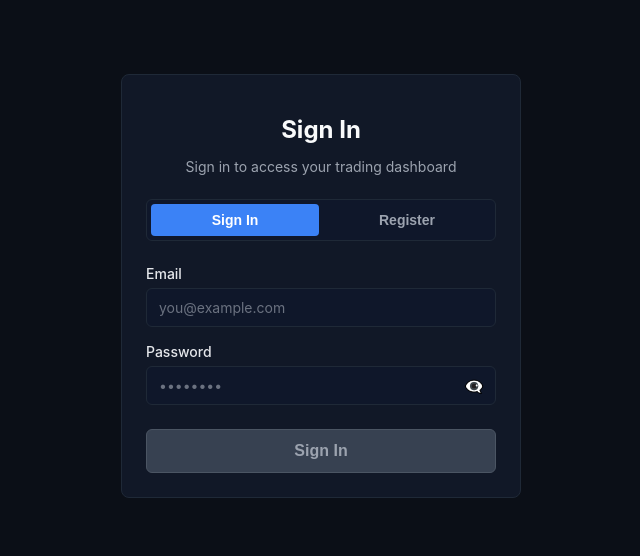
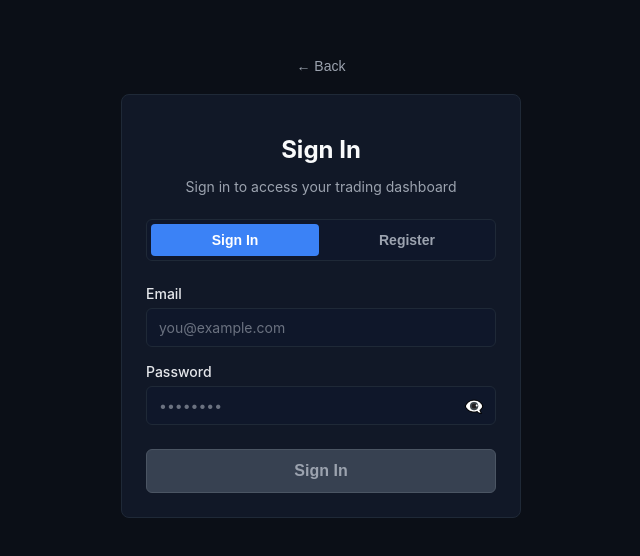
Before and after one commit to htrillo95/mini-exchange-frontend, a React (Create React App) app: page /auth in a window 1280 px wide. Shown: the part 114-670 px from the top of the page, without its empty margins (319-959 px from the left). Built offline with nearby package versions, Linux system fonts and the light colour scheme; no server answers.

Commit message:
Adding minimal back button on auth card

```diff
--- a/src/pages/AuthPage.tsx
+++ b/src/pages/AuthPage.tsx
@@ -149,6 +149,28 @@ export default function AuthPage() {
           onClose={() => setSuccessMessage(null)}
         />
       )}
+
+      <button
+        type="button"
+        onClick={() => navigate("/")}
+        style={{
+          background: "none",
+          border: "none",
+          color: "#9ca3af",
+          fontSize: 14,
+          cursor: "pointer",
+          padding: "4px 0",
+          marginBottom: 16,
+        }}
+        onMouseEnter={(e) => {
+          e.currentTarget.style.color = "#e5e7eb";
+        }}
+        onMouseLeave={(e) => {
+          e.currentTarget.style.color = "#9ca3af";
+        }}
+      >
+        ← Back
+      </button>
 
       <div
         style={{
```
